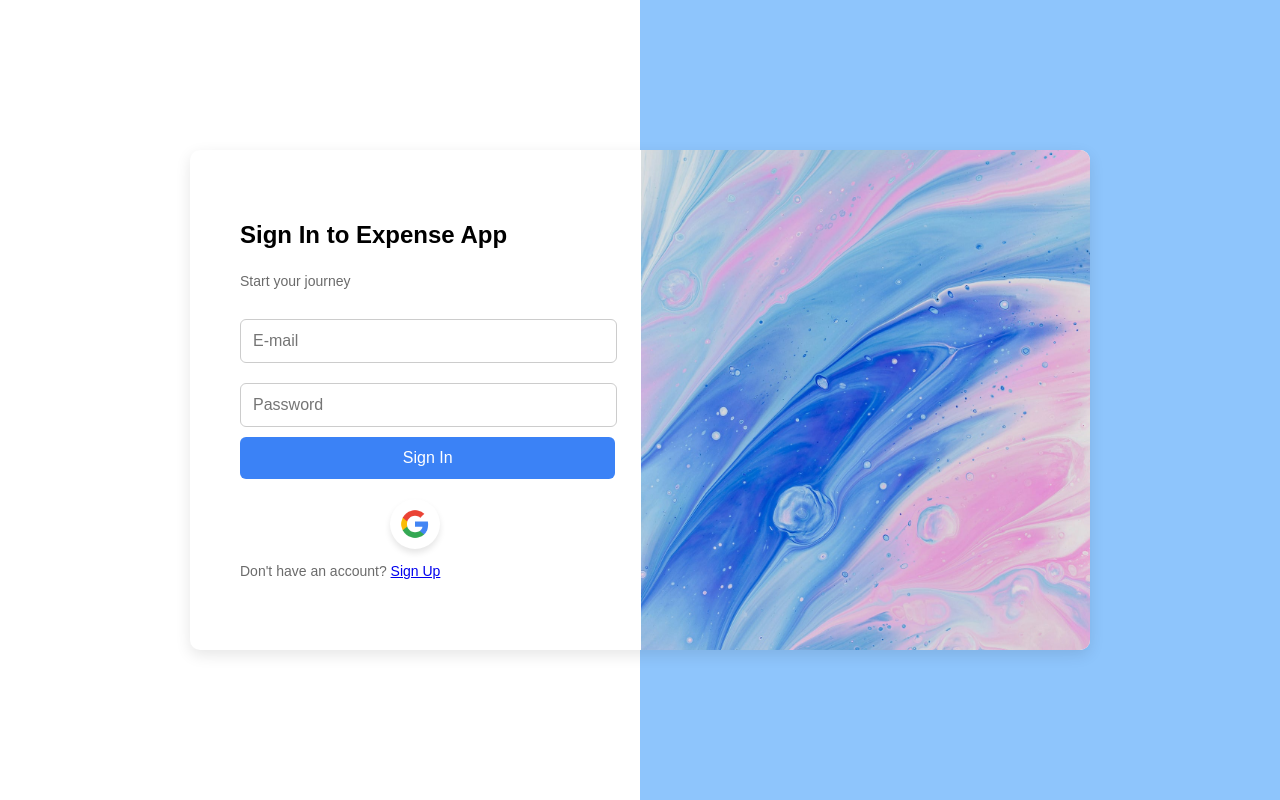
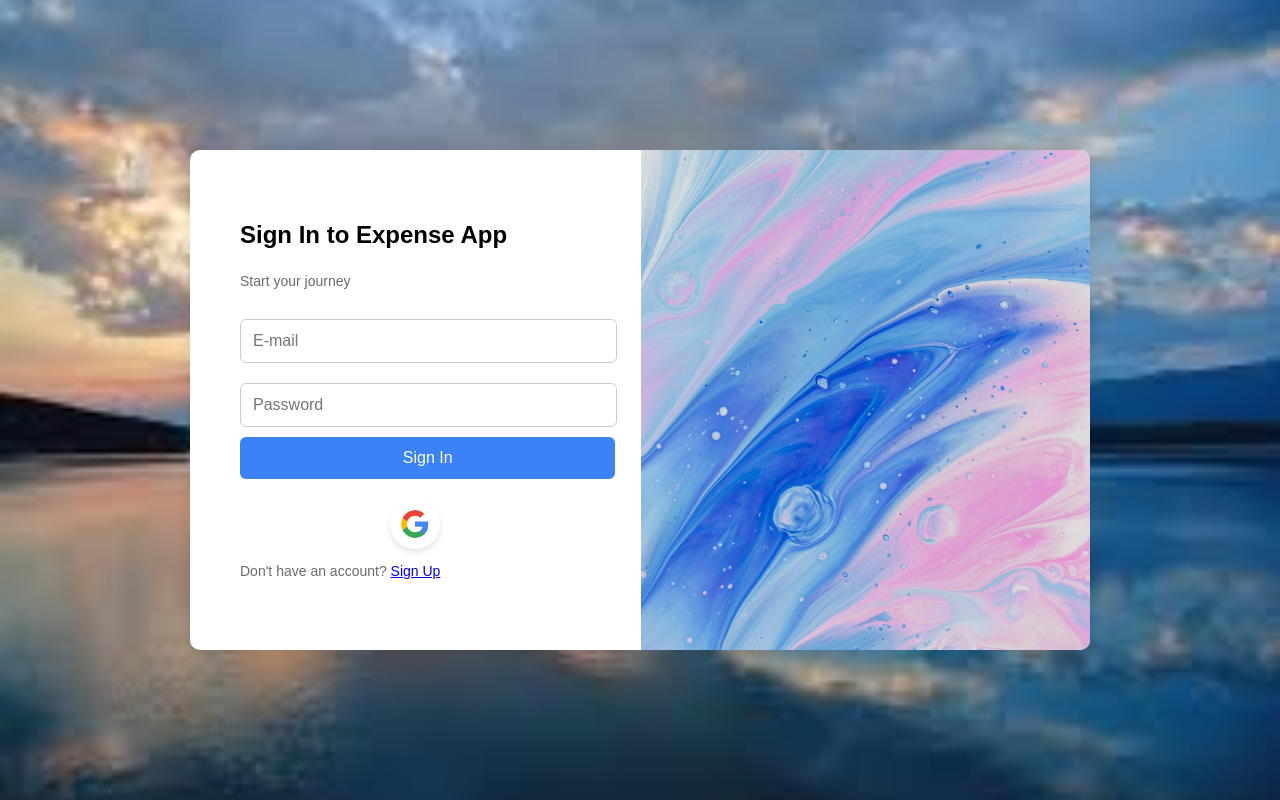
Before and after one commit to LinhHaTranNha/EXPENSE-MANAGEMENT, a Flask app: page / in a window 1280 px wide. Run offline with Flask 3, Linux system fonts and the light colour scheme.

Commit message:
update login page

```diff
--- a/static/css/login.css
+++ b/static/css/login.css
@@ -5,8 +5,13 @@ body {
   align-items: center;
   height: 100vh;
   font-family: "Poppins", sans-serif;
-  background: linear-gradient(to right, #ffffff 50%, #8ec5fc 50%);
+  background-image: url("../image/background.jpg"); /* Đảm bảo đường dẫn đúng */
+  background-repeat: no-repeat;
+  background-size: cover; /* 🌟 Làm cho ảnh phủ hết màn hình */
+  background-position: center; /* 🌟 Căn giữa ảnh */
   margin: 0;
+  width: 100vw;
+  height: 100vh;
 }
 
 /* 📌 Container chính của form */
```
Also changed, not shown: static/image/background.jpg (added), templates/index.html (deleted).
